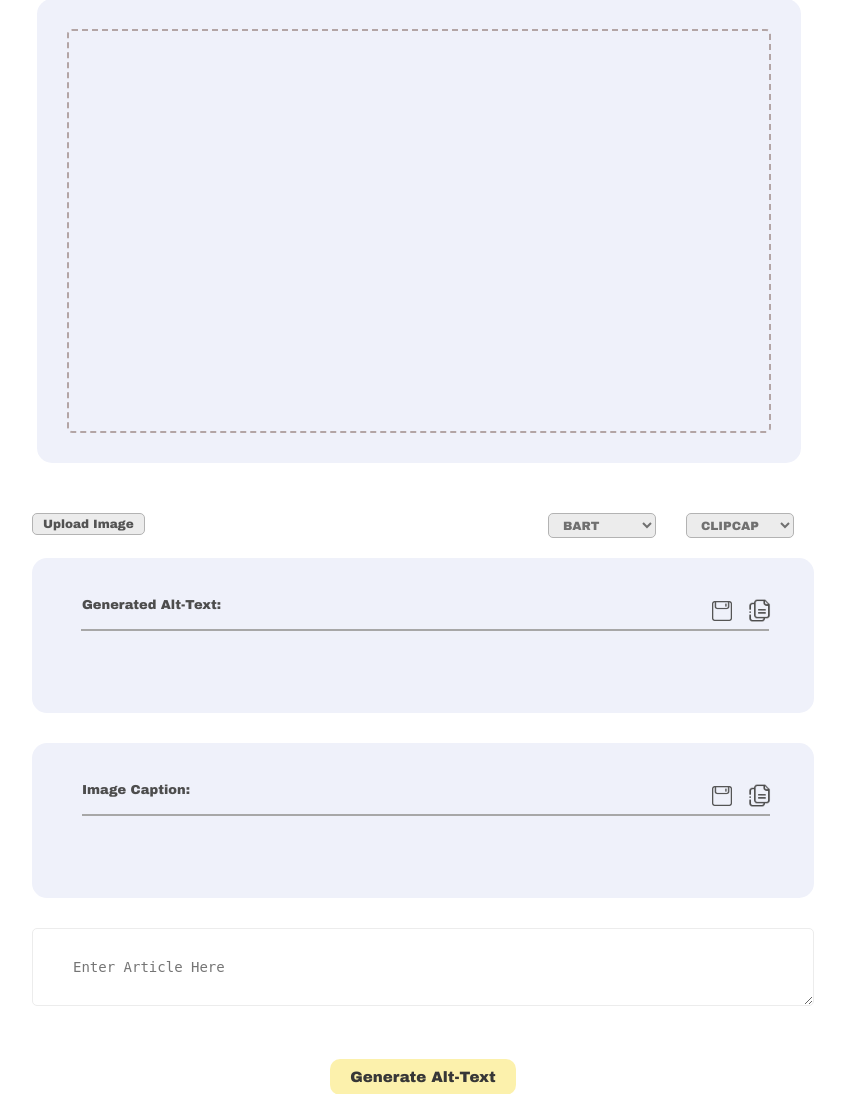
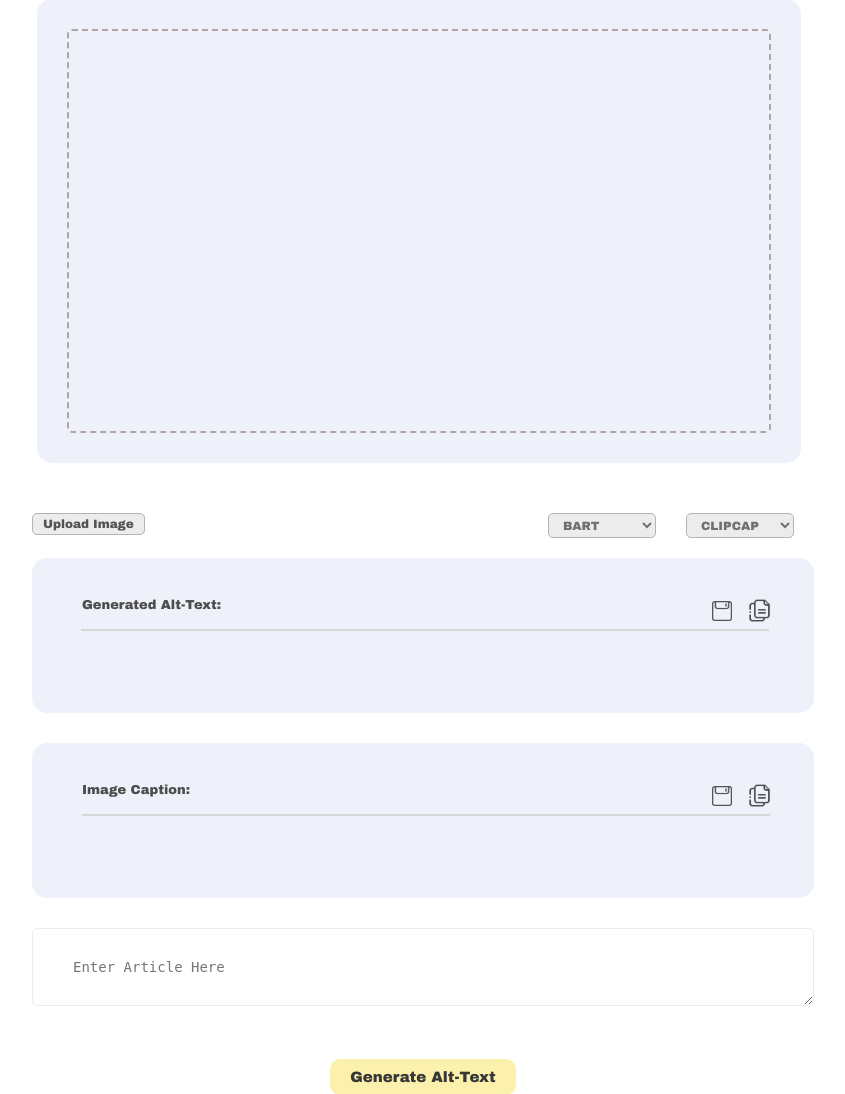
Before and after one commit to ramisdeadd/contextual-alt_text, a FastAPI app: page / in a window 1280 px wide. Shown: the part 1001-2095 px from the top of the page, without its empty margins (217-1062 px from the left). Run offline with FastAPI, Linux system fonts and the light colour scheme.

Commit message:
changed the color weight for results of alt text and image caption

```diff
--- a/src/static/styles.css
+++ b/src/static/styles.css
@@ -519,7 +519,7 @@ body{
     left: 9px;
     width: calc(93% - 0px);
     height: 2px;
-    background-color: rgb(167, 167, 167);
+    background-color: rgb(214, 214, 214);
     margin-left: 10px;
 }
 
@@ -544,7 +544,7 @@ body{
     left: -10px;
     width: calc(93% - 0px);
     height: 2px;
-    background-color: rgb(167, 167, 167);
+    background-color: rgb(214, 214, 214);
     margin-left: 10px;
 }
 
```
